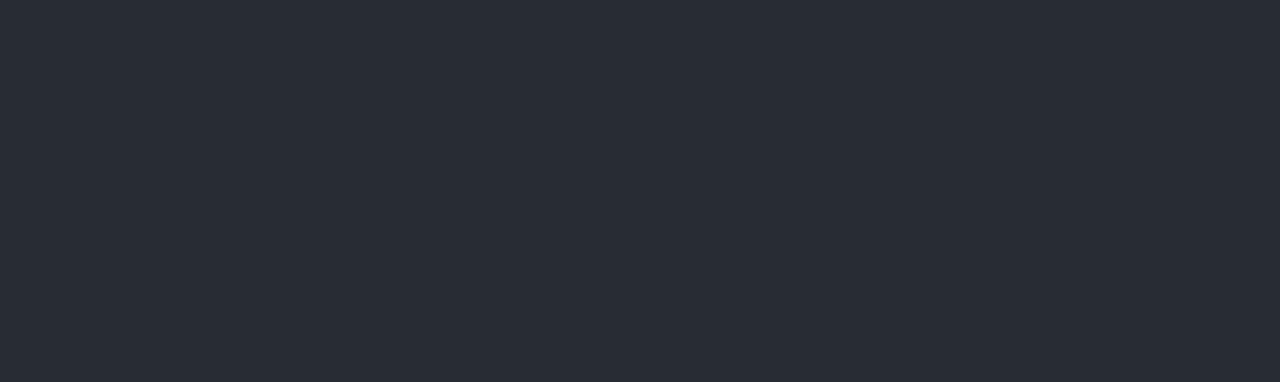
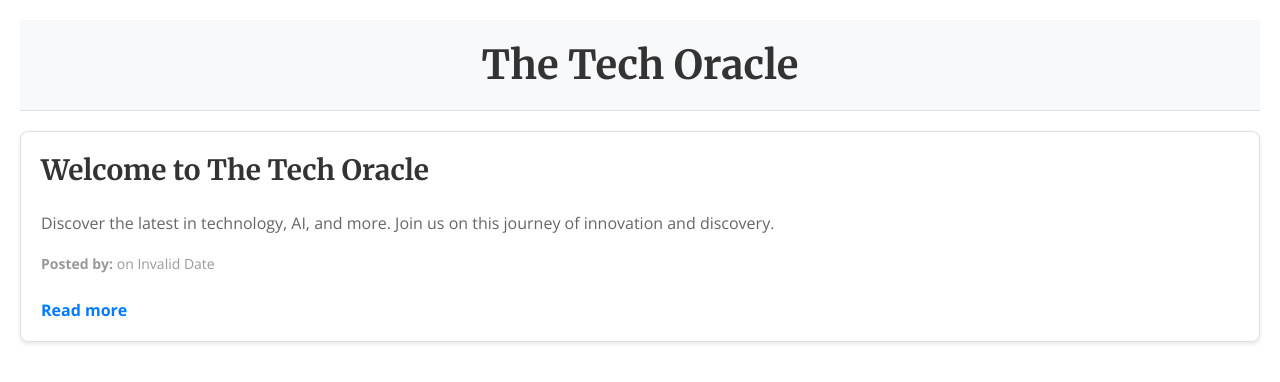
Before and after one commit to elijahmondero/elijahmondero.github.io, a React (Vite) app in the folder elijahmondero/: page / in a window 1280 px wide. Shown: the top 382 px of the page. Built offline with nearby package versions, Linux system fonts and the light colour scheme; no server answers.

Commit message:
Add blog post components and initial data structure

```diff
--- a/elijahmondero/package.json
+++ b/elijahmondero/package.json
@@ -16,6 +16,7 @@
     "@types/react-dom": "^18.3.0",
     "react": "^18.3.1",
     "react-dom": "^18.3.1",
+    "react-router-dom": "^7.1.5",
     "three": "^0.169.0",
     "three-stdlib": "^2.33.0",
     "typescript": "^5.6.2",
--- /dev/null
+++ b/elijahmondero/public/posts/index.json
@@ -0,0 +1,3 @@
+[
+    { "id": 1, "title": "Welcome to The Tech Oracle", "excerpt": "Discover the latest in technology, AI, and more. Join us on this journey of innovation and discovery." }
+]
--- a/elijahmondero/src/App.css
+++ b/elijahmondero/src/App.css
@@ -1,38 +1,84 @@
-.App {
-  text-align: center;
+@import url('https://fonts.googleapis.com/css2?family=Merriweather:wght@400;700&family=Open+Sans:wght@400;700&display=swap');
+
+body {
+  font-family: 'Open Sans', sans-serif;
+  background-color: #ffffff;
+  margin: 0;
+  padding: 0;
+  color: #333;
 }
 
-.App-logo {
-  height: 40vmin;
-  pointer-events: none;
-}
-
-@media (prefers-reduced-motion: no-preference) {
-  .App-logo {
-    animation: App-logo-spin infinite 20s linear;
-  }
+.App {
+  width: 100%;
+  padding: 20px;
+  box-sizing: border-box;
 }
 
 .App-header {
-  background-color: #282c34;
-  min-height: 100vh;
-  display: flex;
-  flex-direction: column;
-  align-items: center;
-  justify-content: center;
-  font-size: calc(10px + 2vmin);
-  color: white;
+  background-color: #f8f9fa;
+  color: #333;
+  padding: 20px;
+  text-align: center;
+  border-bottom: 1px solid #e0e0e0;
 }
 
-.App-link {
-  color: #61dafb;
+.App-header h1 {
+  margin: 0;
+  font-size: 2.5em;
+  font-weight: 700;
+  font-family: 'Merriweather', serif;
 }
 
-@keyframes App-logo-spin {
-  from {
-    transform: rotate(0deg);
-  }
-  to {
-    transform: rotate(360deg);
-  }
+.home-link {
+  text-decoration: none;
+  color: inherit;
 }
+
+.home-link:hover {
+  text-decoration: underline;
+}
+
+main {
+  margin-top: 20px;
+}
+
+.blog-post, .full-post {
+  background: #ffffff;
+  margin-bottom: 20px;
+  padding: 20px;
+  border: 1px solid #e0e0e0;
+  border-radius: 8px;
+  box-shadow: 0 2px 4px rgba(0, 0, 0, 0.1);
+}
+
+.blog-post h2, .full-post h2 {
+  margin-top: 0;
+  font-size: 1.75em;
+  color: #333;
+  font-weight: 700;
+  font-family: 'Merriweather', serif;
+}
+
+.blog-post p, .full-post p {
+  font-size: 1em;
+  color: #666;
+  line-height: 1.6;
+}
+
+.blog-post .meta, .full-post .meta {
+  font-size: 0.875em;
+  color: #999;
+  margin-top: 10px;
+}
+
+.read-more {
+  display: inline-block;
+  margin-top: 10px;
+  color: #007bff;
+  text-decoration: none;
+  font-weight: 700;
+}
+
+.read-more:hover {
+  text-decoration: underline;
+}
--- a/elijahmondero/src/App.tsx
+++ b/elijahmondero/src/App.tsx
@@ -1,14 +1,77 @@
-import React from 'react';
+import React, { useEffect, useState } from 'react';
 import './App.css';
-import ThreeScene from './Components/ThreeScene';
+import BlogPost from './Components/BlogPost';
+import FullPost from './Components/FullPost';
+import { BrowserRouter as Router, Route, Routes, Link } from 'react-router-dom';
+
+interface Post {
+  title: string;
+  excerpt: string;
+  fullPost: string;
+  datePosted: string;
+  dateModified?: string;
+  modifiedBy?: string;
+  postedBy: string;
+  tags: string[];
+  sources: string[];
+}
+
+interface PostMetadata {
+  id: number;
+  title: string;
+  excerpt: string;
+}
 
 function App() {
+  const [posts, setPosts] = useState<PostMetadata[]>([]);
+  const [fullPosts, setFullPosts] = useState<{ [key: number]: Post }>({});
+
+  useEffect(() => {
+    fetch('/posts/index.json')
+      .then(response => response.json())
+      .then(data => setPosts(data));
+  }, []);
+
+  const fetchFullPost = (id: number) => {
+    if (!fullPosts[id]) {
+      fetch(`/posts/post${id}.json`)
+        .then(response => response.json())
+        .then(data => setFullPosts(prev => ({ ...prev, [id]: data })));
+    }
+  };
+
   return (
-    <div className="App">
-      <header className="App-header">
-        <ThreeScene />
-      </header>
-    </div>
+    <Router>
+      <div className="App">
+        <header className="App-header">
+          <h1><Link to="/" className="home-link">The Tech Oracle</Link></h1>
+        </header>
+        <main>
+          <Routes>
+            <Route path="/" element={
+              <>
+                {posts.map(post => {
+                  const fullPost = fullPosts[post.id];
+                  return (
+                    <BlogPost
+                      key={post.id}
+                      title={post.title}
+                      excerpt={post.excerpt}
+                      link={`/post/${post.id}`}
+                      datePosted={fullPost ? fullPost.datePosted : ''}
+                      dateModified={fullPost ? fullPost.dateModified : undefined}
+                      postedBy={fullPost ? fullPost.postedBy : ''}
+                      modifiedBy={fullPost ? fullPost.modifiedBy : undefined}
+                    />
+                  );
+                })}
+              </>
+            } />
+            <Route path="/post/:id" element={<FullPost posts={fullPosts} fetchFullPost={fetchFullPost} />} />
+          </Routes>
+        </main>
+      </div>
+    </Router>
   );
 }
 
--- /dev/null
+++ b/elijahmondero/src/Components/BlogPost.tsx
@@ -0,0 +1,41 @@
+import React from 'react';
+import { Link } from 'react-router-dom';
+
+interface BlogPostProps {
+  title: string;
+  excerpt: string;
+  link: string;
+  datePosted: string;
+  dateModified?: string;
+  postedBy: string;
+  modifiedBy?: string;
+}
+
+const formatDateTime = (dateTime: string) => {
+  const options: Intl.DateTimeFormatOptions = {
+    year: 'numeric',
+    month: 'long',
+    day: 'numeric',
+    hour: '2-digit',
+    minute: '2-digit',
+    second: '2-digit',
+    hour12: true,
+  };
+  return new Date(dateTime).toLocaleString(undefined, options);
+};
+
+const BlogPost: React.FC<BlogPostProps> = ({ title, excerpt, link, datePosted, dateModified, postedBy, modifiedBy }) => {
+  return (
+    <div className="blog-post">
+      <h2>{title}</h2>
+      <p>{excerpt}</p>
+      <p className="meta"><strong>Posted by:</strong> {postedBy} on {formatDateTime(datePosted)}</p>
+      {dateModified && modifiedBy && (
+        <p className="meta"><strong>Modified by:</strong> {modifiedBy} on {formatDateTime(dateModified)}</p>
+      )}
+      <Link to={link} className="read-more">Read more</Link>
+    </div>
+  );
+};
+
+export default BlogPost;
--- /dev/null
+++ b/elijahmondero/src/Components/FullPost.tsx
@@ -0,0 +1,66 @@
+import React, { useEffect } from 'react';
+import { useParams } from 'react-router-dom';
+
+interface Post {
+  title: string;
+  excerpt: string;
+  fullPost: string;
+  datePosted: string;
+  dateModified?: string;
+  modifiedBy?: string;
+  postedBy: string;
+  tags: string[];
+  sources: string[];
+}
+
+interface FullPostProps {
+  posts: { [key: number]: Post };
+  fetchFullPost: (id: number) => void;
+}
+
+const formatDateTime = (dateTime: string) => {
+  const options: Intl.DateTimeFormatOptions = {
+    year: 'numeric',
+    month: 'long',
+    day: 'numeric',
+    hour: '2-digit',
+    minute: '2-digit',
+    second: '2-digit',
+    hour12: true,
+  };
+  return new Date(dateTime).toLocaleString(undefined, options);
+};
+
+const FullPost: React.FC<FullPostProps> = ({ posts, fetchFullPost }) => {
+  const { id } = useParams<{ id: string }>();
+  const postId = parseInt(id);
+
+  useEffect(() => {
+    fetchFullPost(postId);
+  }, [postId, fetchFullPost]);
+
+  const post = posts[postId];
+
+  if (!post) {
+    return <div>Loading...</div>;
+  }
+
+  return (
+    <div className="full-post">
+      <h2>{post.title}</h2>
+      <p>{post.fullPost}</p>
+      <p className="meta"><strong>Posted by:</strong> {post.postedBy} on {formatDateTime(post.datePosted)}</p>
+      {post.dateModified && post.modifiedBy && (
+        <p className="meta"><strong>Modified by:</strong> {post.modifiedBy} on {formatDateTime(post.dateModified)}</p>
+      )}
+      <p className="meta"><strong>Tags:</strong> {post.tags.join(', ')}</p>
+      {post.sources.length > 0 && (
+        <p className="meta"><strong>Sources:</strong> {post.sources.map((source, index) => (
+          <a key={index} href={source} target="_blank" rel="noopener noreferrer">{source}</a>
+        ))}</p>
+      )}
+    </div>
+  );
+};
+
+export default FullPost;
```
Also changed, not shown: elijahmondero/public/posts/post1.json (added, +9 -0 lines), 1 other file (tests, documents, lock files or other folders).
